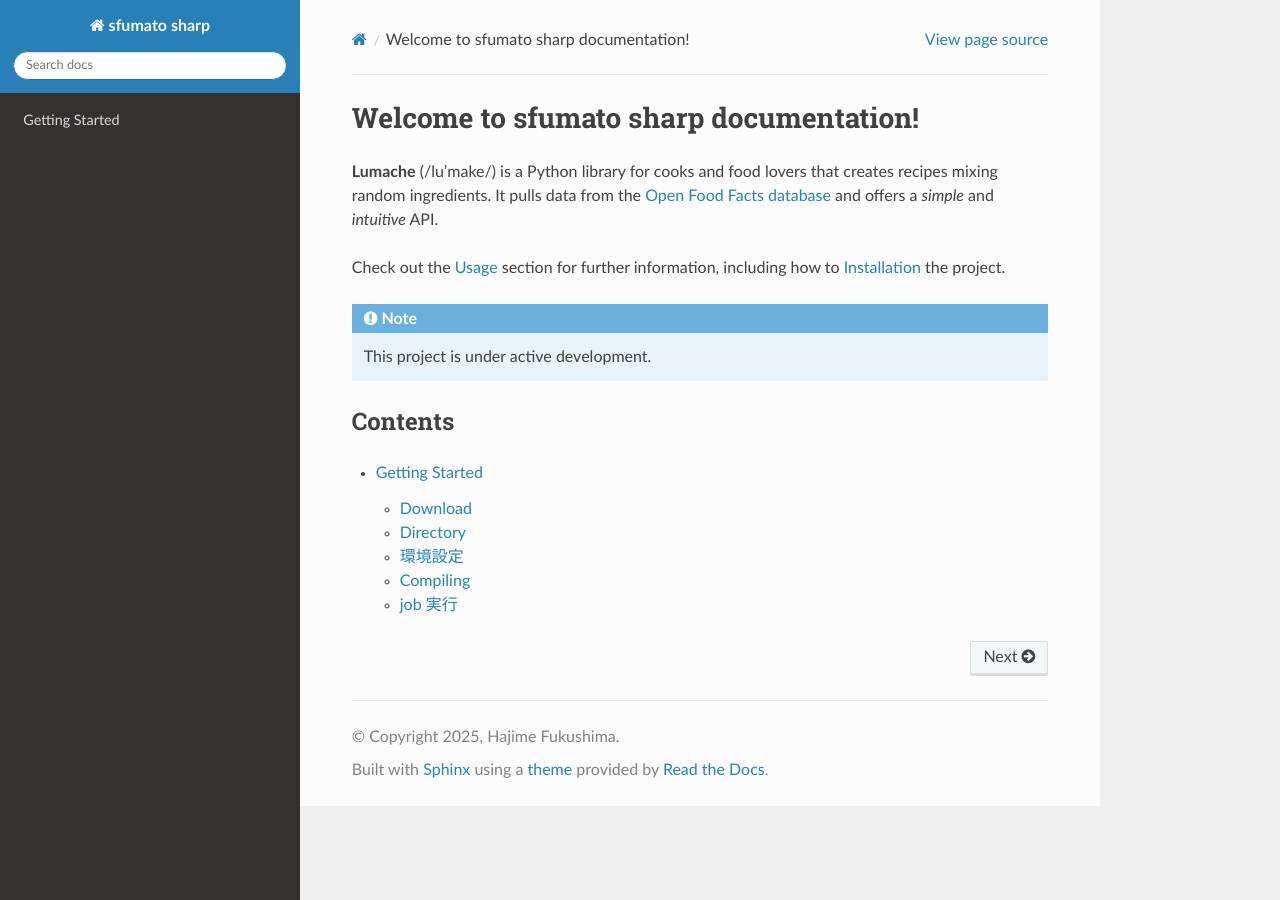
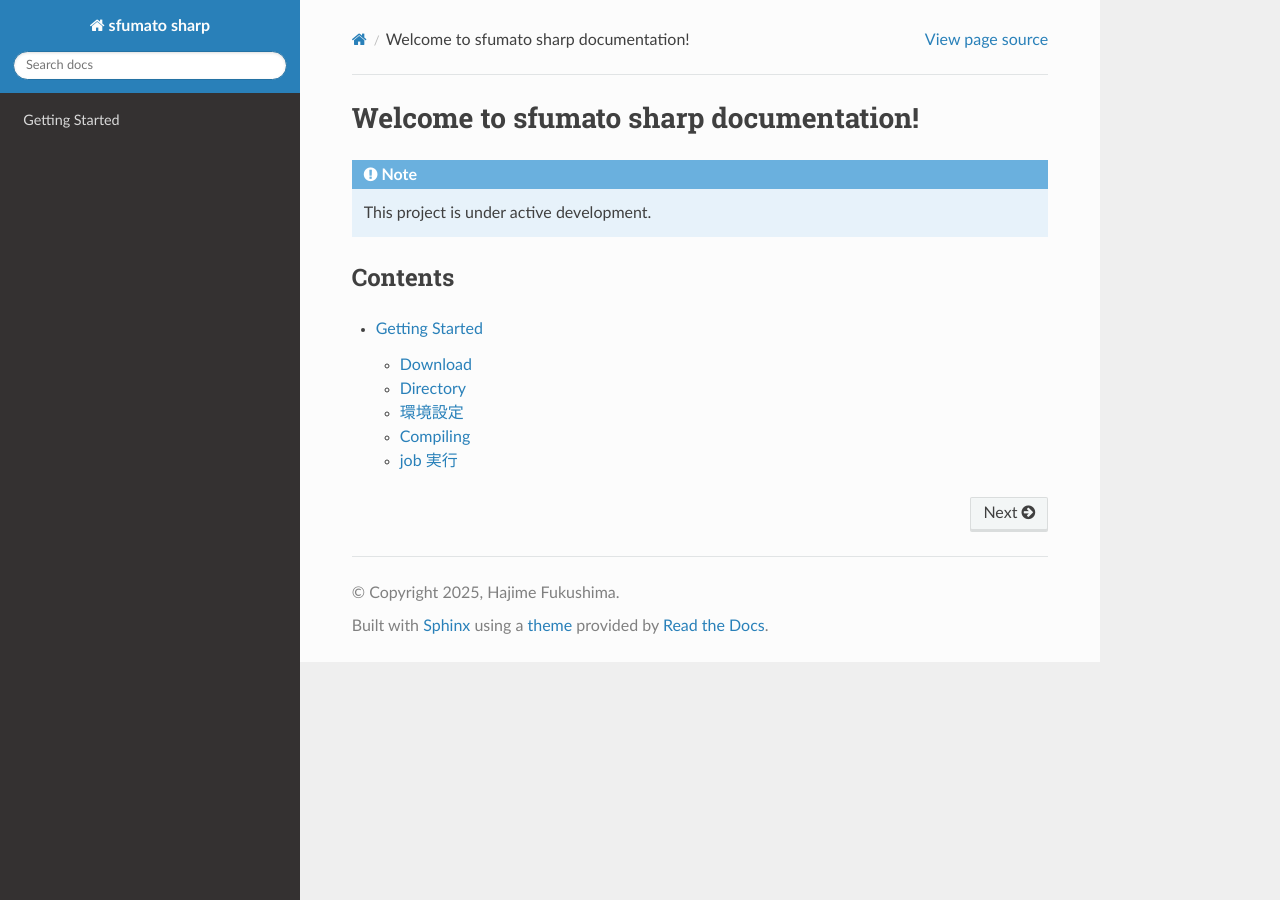
Before and after one commit to fukushimahj/sfumato_docs, a Sphinx documentation site: the page built from docs/source/index.rst, in a window 1280 px wide. Built offline with Sphinx 7.4.7 and the Read the Docs theme 3.1.0, drawn with Linux system fonts in a browser that asks for light colours.

Commit message:
Changes to be committed:       modified:   index.rst       new file:   memo.rst

```diff
--- a/docs/source/index.rst
+++ b/docs/source/index.rst
@@ -1,13 +1,6 @@
 Welcome to sfumato sharp documentation!
 ===================================
 
-**Lumache** (/lu'make/) is a Python library for cooks and food lovers
-that creates recipes mixing random ingredients.
-It pulls data from the `Open Food Facts database <https://world.openfoodfacts.org/>`_
-and offers a *simple* and *intuitive* API.
-
-Check out the :doc:`usage` section for further information, including
-how to :ref:`installation` the project.
 
 .. note::
 
```
Also changed, not shown: docs/source/memo.rst (added, +11 -0 lines).
